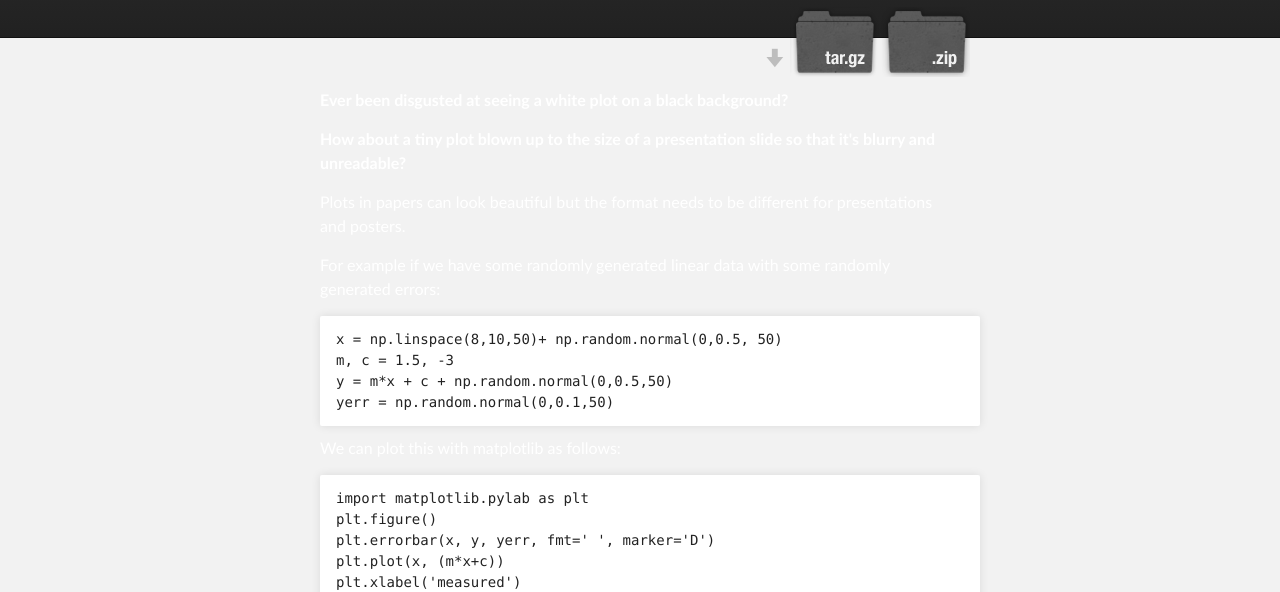
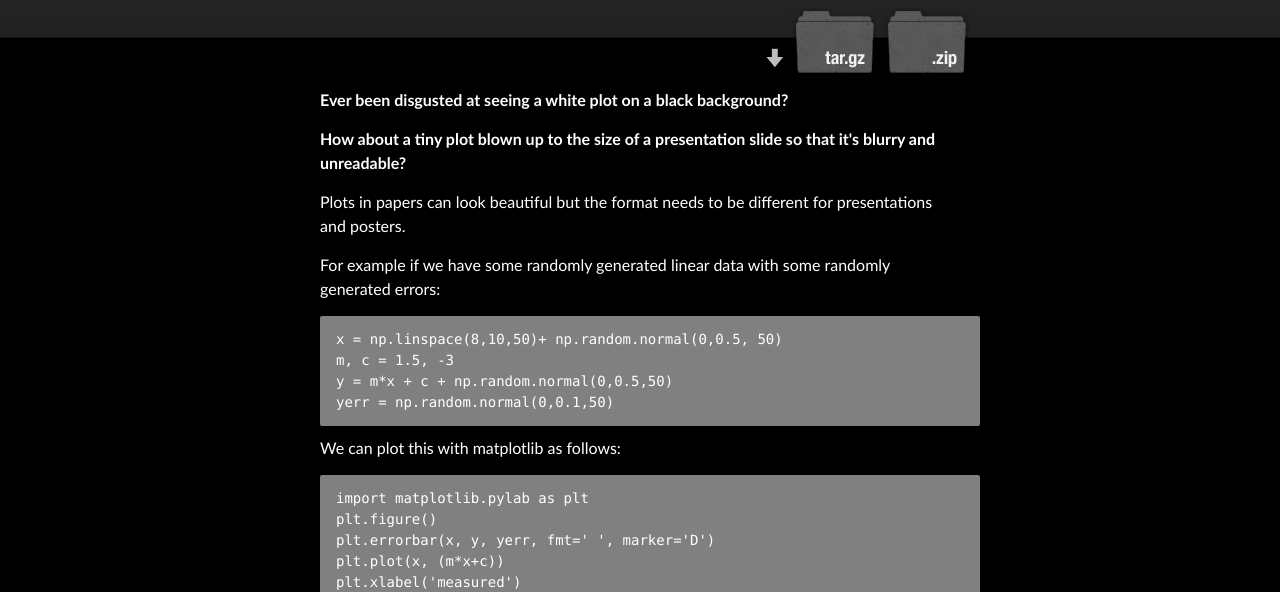
Before and after one commit to rjsmethurst/prefig, a plain HTML site: page index.html in a window 1280 px wide. Shown: the part 208-800 px from the top of the page. Drawn offline with Linux system fonts and the light colour scheme.

Commit message:
Update stylesheet.css

```diff
--- a/stylesheets/stylesheet.css
+++ b/stylesheets/stylesheet.css
@@ -159,8 +159,8 @@ p img {
 
 pre, code {
   width: 100%;
-  color: #222;
-  background-color: #fff;
+  color: white;
+  background-color: gray;
 
   font-family: Monaco, "Bitstream Vera Sans Mono", "Lucida Console", Terminal, monospace;
   font-size: 14px;
@@ -355,7 +355,7 @@ Full-Width Styles
 }
 
 #main_content_wrap {
-  background: #f2f2f2;
+  background: black;
   border-top: 1px solid #111;
   border-bottom: 1px solid #111;
 }
```
